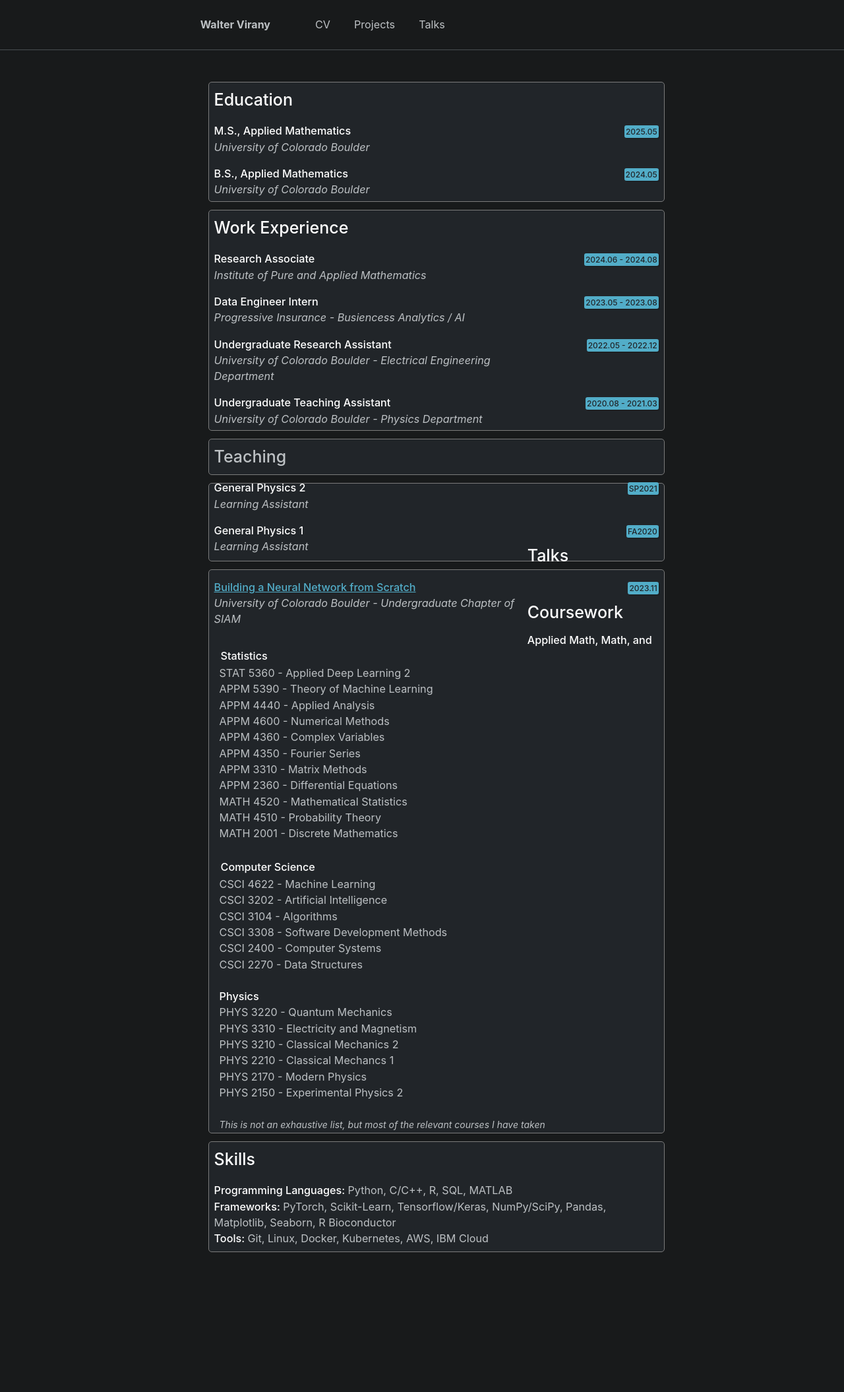
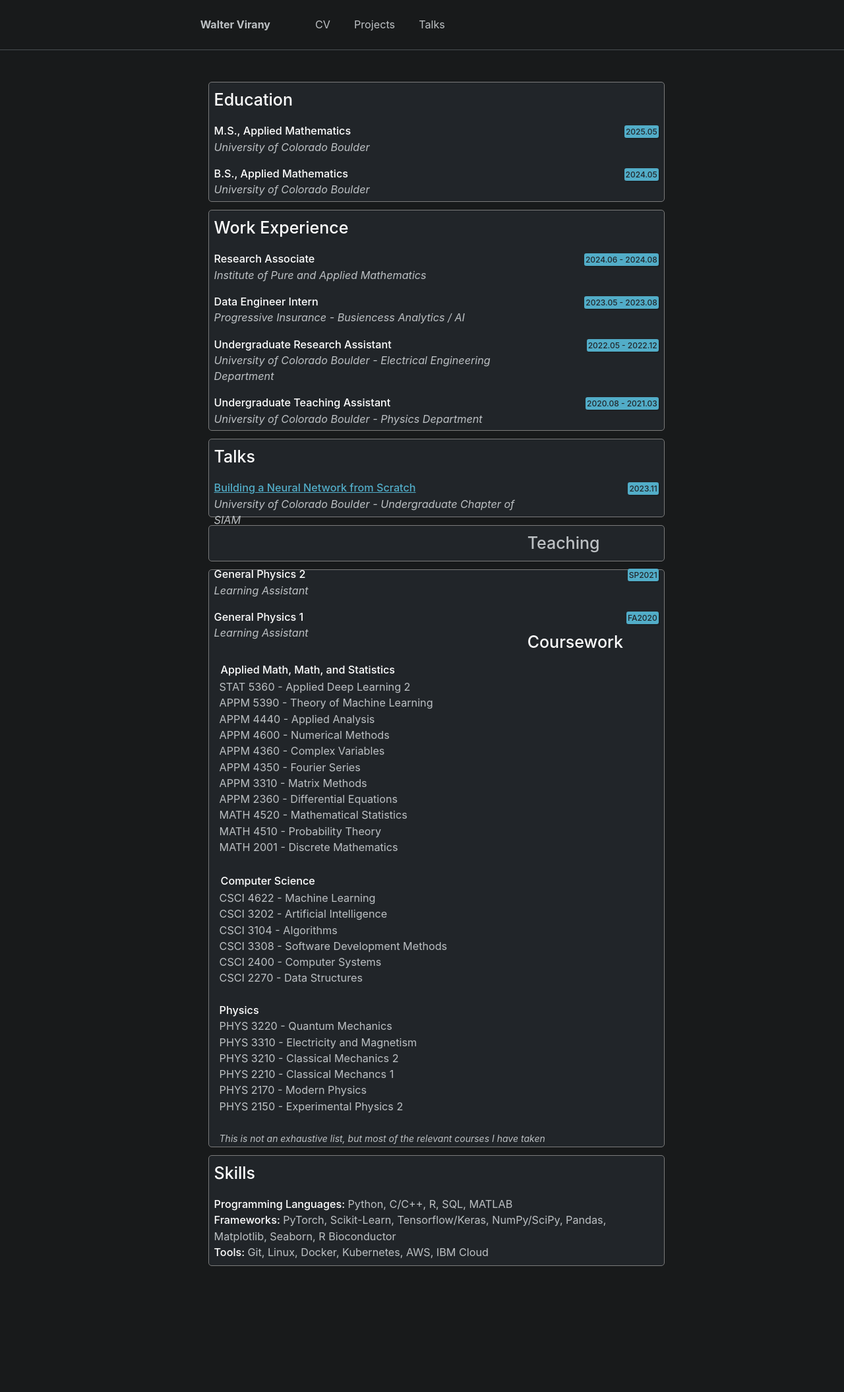
Before and after one commit to wvirany/wvirany.github.io, a Jekyll site: the page built from _pages/cv.html, in a window 1280 px wide. Shown: the whole page at 66% size. Built offline with Jekyll 4.4.1, drawn with Linux system fonts in a browser that asks for light colours; before the commit the page ends 2089 px from its top, so only the background shows below that.

Commit message:
Update cv.html

```diff
--- a/_pages/cv.html
+++ b/_pages/cv.html
@@ -55,14 +55,23 @@ div.cv {
   padding: 8px;
 }
 
+.header {
+    font-size:25px;
+    font-weight:450;
+    padding:8px;
+    color:white;
+}
+
 
 </style>
 </head>
 
 <body>
 
+    <!-- EDUCATION -->
+
     <div class="cv" style="height:180px;">
-        <div style="font-size:25px; font-weight:450; padding:8px; color:white;">Education</div>
+        <div class="header">Education</div>
 
         <div class="row">
             <div class="column left">
@@ -89,8 +98,10 @@ div.cv {
         </div>
     </div>
 
+    <!-- WORK EXPERIENCE -->
+
     <div class="cv" style="height:333px;">
-        <div style="font-size:25px; font-weight:450; padding:8px; color:white;">Work Experience</div>
+        <div class="header">Work Experience</div>
 
         <div class="row">
             <div class="column left">
@@ -138,20 +149,28 @@ div.cv {
 
     </div>
 
-    <!--
+    <!-- TALKS -->
+
+    <div class="cv" style="height:117px;">
+        <div style="font-size:25px; font-weight:450; padding:8px; color:white;">Talks</div>
+        <div>
+        <div class="row">
+            <div class="column left">
+                <a href="/talks/building_neural_net" style="font-weight: 450;">Building a Neural Network from Scratch</a>
+                <br>
+                <i>University of Colorado Boulder - Undergraduate Chapter of SIAM</i>
+            </div>
+            <div class="column right">
+                <span class="label date">2023.11</span>
+            </div>
+        </div>
+        </div>
+    </div>
+
+    <!-- TEACHING -->
 
     <div class="cv">
-        <div style="font-size:25px; font-weight:450; padding:8px">Projects</div>
-    </div>
-
-    <div class="cv">
-        <div style="font-size:25px; font-weight:450; padding:8px">Volunteering</div>
-    </div>
-
-    -->
-
-    <div class="cv">
-        <div style="font-size:25px; font-weight:450; padding:8px">Teaching</div>
+        <div style="font-size:25px; font-weight:450; padding:8px;">Teaching</div>
 
         <div class="row">
             <div class="column left">
@@ -177,21 +196,7 @@ div.cv {
 
     </div>
 
-    <div class="cv" style="height:117px;">
-        <div style="font-size:25px; font-weight:450; padding:8px; color:white;">Talks</div>
-        <div>
-        <div class="row">
-            <div class="column left">
-                <a href="/talks/building_neural_net" style="font-weight: 450;">Building a Neural Network from Scratch</a>
-                <br>
-                <i>University of Colorado Boulder - Undergraduate Chapter of SIAM</i>
-            </div>
-            <div class="column right">
-                <span class="label date">2023.11</span>
-            </div>
-        </div>
-        </div>
-    </div>
+    <!-- COURSWORK -->
 
     <div class="cv">
         <div style="font-size:25px; font-weight:450; padding:8px; color:white;">Coursework</div>
@@ -232,6 +237,8 @@ div.cv {
         </div>
     </div>
 
+    <!-- SKILLS -->
+
     <div class="cv">
         <div style="font-size:25px; font-weight:450; padding:8px; color:white;">Skills</div>
         <div style="padding:8px;">
```
